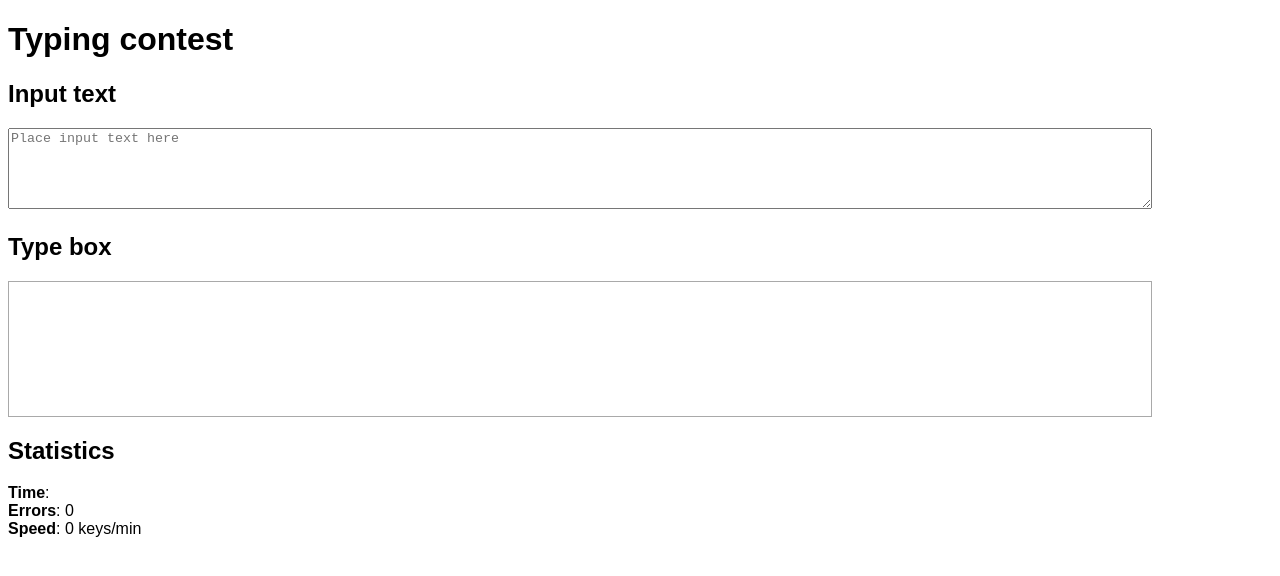
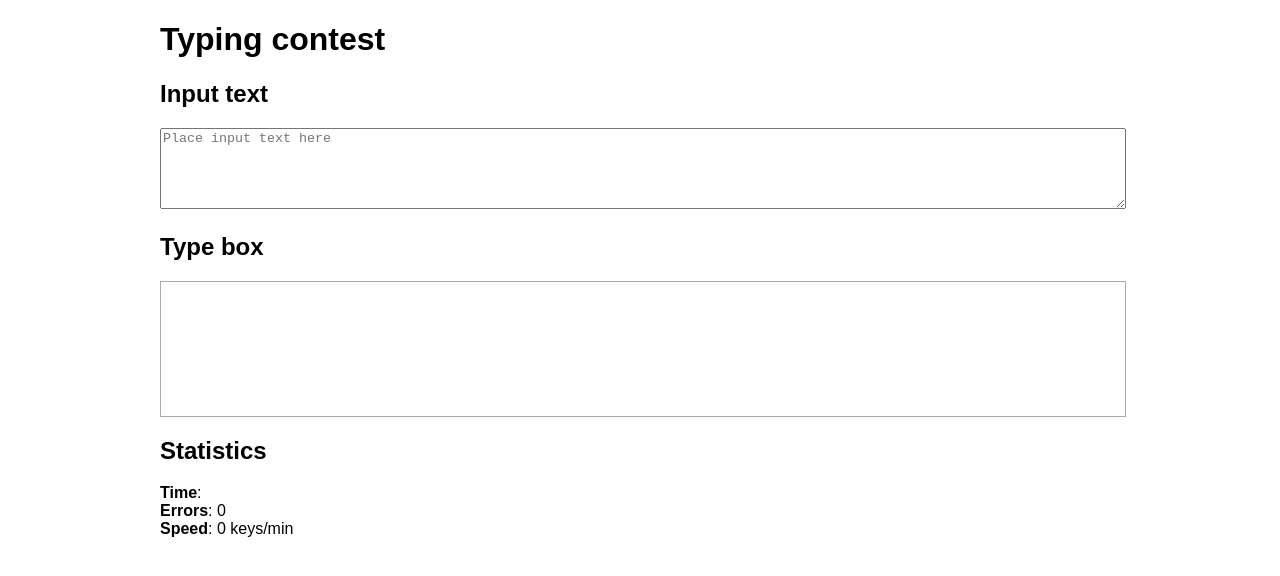
Before and after one commit to lcrespom/typing-contest, a plain HTML site: page index.html in a window 1280 px wide. Drawn offline with Linux system fonts and the light colour scheme.

Commit message:
Centered main in page

```diff
--- a/main.js
+++ b/main.js
@@ -2,7 +2,6 @@
 TODO:
 - Flash error counter when error
 - Afer #input_text changes, set #type_box height to same as #type_progress
-- Center in page
 */
 (function($){
 
--- a/style.css
+++ b/style.css
@@ -3,14 +3,20 @@ body {
 }
 
 textarea {
-	width: 90%;
+	width: 100%;
+}
+
+#main {
+	max-width: 60em;
+    margin-left: auto;
+    margin-right: auto;
 }
 
 .rich_text_area {
 	font-family: monospace;
 	white-space: pre-wrap;
 	background: white;
-	width: 90%;
+	width: 100%;
 	border: 1px solid #a9a9a9;
 	padding: 2px;
 	min-height: 10em;
```
